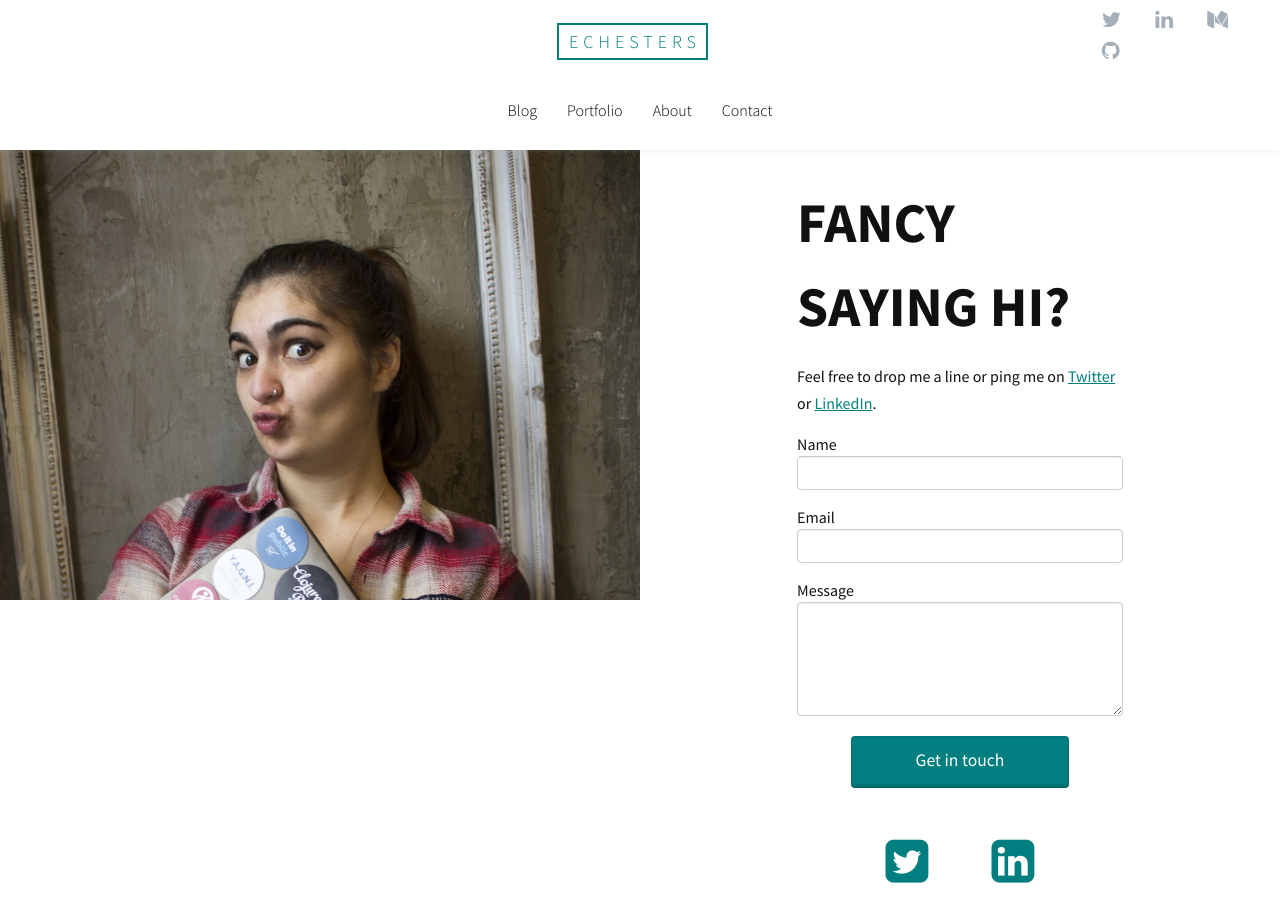
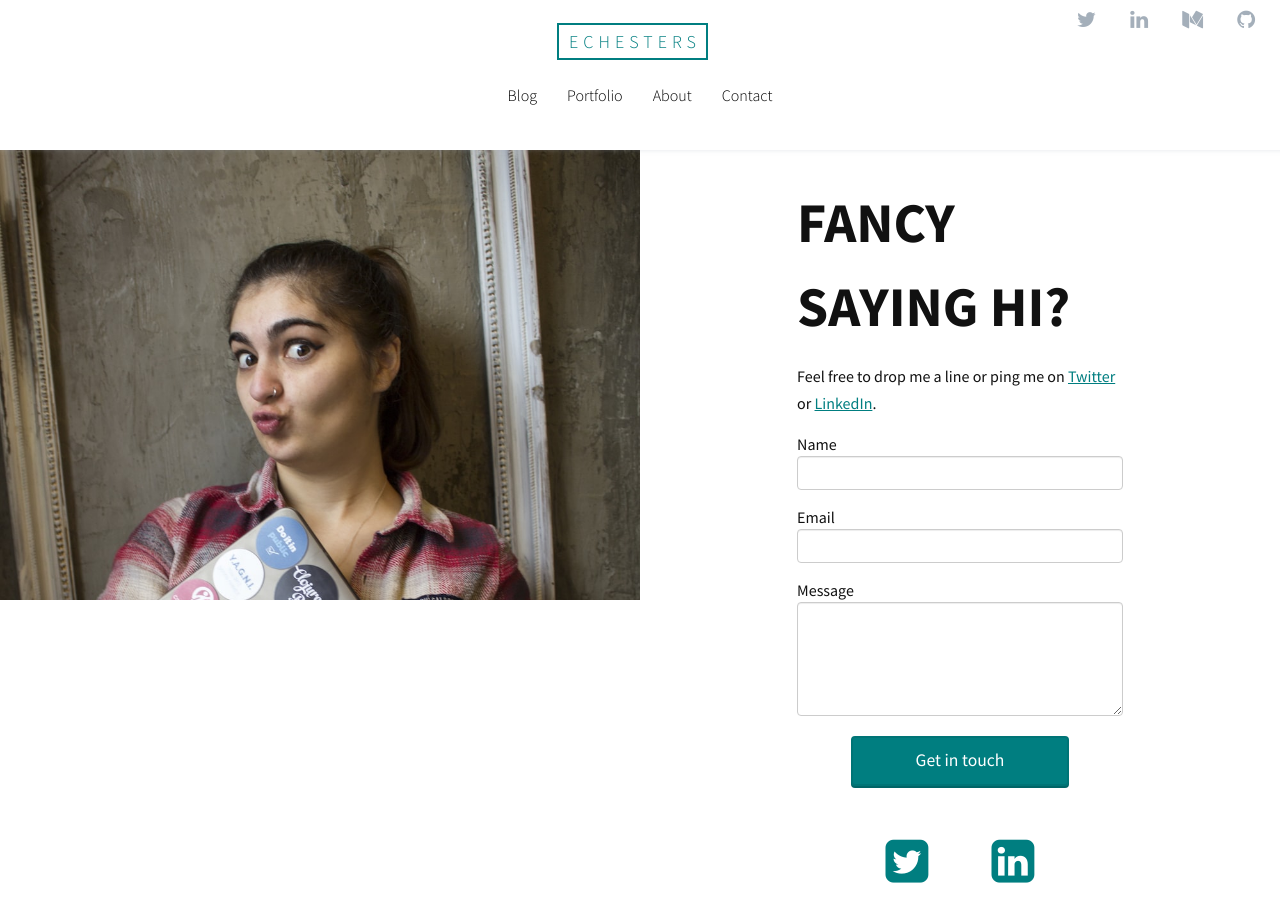
Before and after one commit to EChesters/echesters.github.io, a Jekyll site: the page built from pages/contact.html, in a window 1280 px wide and 900 px high. Built offline with Jekyll 4.4.1, drawn with Linux system fonts in a browser that asks for light colours; nearby versions of some CDN libraries.

Commit message:
Attempt to fix responsive nav issues

```diff
--- a/_includes/navbar.html
+++ b/_includes/navbar.html
@@ -1,12 +1,12 @@
-<nav class="navbar navbar-default navbar-fixed-top" role="navigation">
+<nav class="navbar navbar-default" role="navigation">
   <div class="container-fluid no-padding">
-    <div class="col-xs-12 col-sm-8 col-xs-offset-0 col-sm-offset-2">
+    <div class="col-xs-12 col-sm-6 col-xs-offset-0 col-sm-offset-3">
       <div class="navbar-header site-title-container">
         <a href="/" class="site-title navbar-brand text-center">EChesters</a>
       </div>
     </div>
 
-    <div class="col-xs-12 col-sm-2 hidden-xs">
+    <div class="col-sm-3 hidden-xs">
       <div id="social-media" class="position right">
         <ul>
           <li>
@@ -34,6 +34,7 @@
       </button>
     </div>
 
+    <div class="position central text-center col-sm-6">
       <div class="navbar-collapse collapse" id="mynavbar">
         <ul class="nav navbar-nav">
           <li><a href="/">Blog</a></li>
@@ -43,4 +44,5 @@
         </ul>
       </div>
     </div>
+  </div>
 </nav>
--- a/_layouts/default.html
+++ b/_layouts/default.html
@@ -11,7 +11,7 @@
           {% include navbar.html %}
         </div>
 
-        <div role="main" id="content" tabindex="-1" class="nav-margin">
+        <div role="main" id="content" tabindex="-1">
           {{ content }}
         </div>
       </div>
--- a/_sass/_layout.scss
+++ b/_sass/_layout.scss
@@ -1,7 +1,3 @@
-.nav-margin {
-    margin-top: calc( #{$nav-bar-height} + #{$spacing-unit});
-}
-
 .no-padding {
     padding: 0 !important;
 }
@@ -41,14 +37,6 @@
 .more-margin {
     margin-top: $spacing-unit;
     margin-bottom: $spacing-unit;
-}
-
-.nav-margin {
-  margin-top: $nav-bar-height;
-
-  @media (max-width: 768px) {
-    margin-top: calc( #{$spacing-unit} * 2);
-  }
 }
 
 .add-margin {
--- a/_sass/_nav.scss
+++ b/_sass/_nav.scss
@@ -12,7 +12,7 @@
 
   .site-title-container {
     margin-top: $spacing-unit;
-    margin-bottom: $spacing-unit;
+    margin-bottom: calc(#{$spacing-unit} / 2);
     text-align: center;
     float: none;
 
@@ -27,6 +27,7 @@
     border: $border;
     border-color: $brand-color;
     height: auto;
+    z-index: 1000;
     text-transform: uppercase;
 
     @media (max-width: 768px) {
```
Lines whose indentation alone changed are shown as unchanged.
